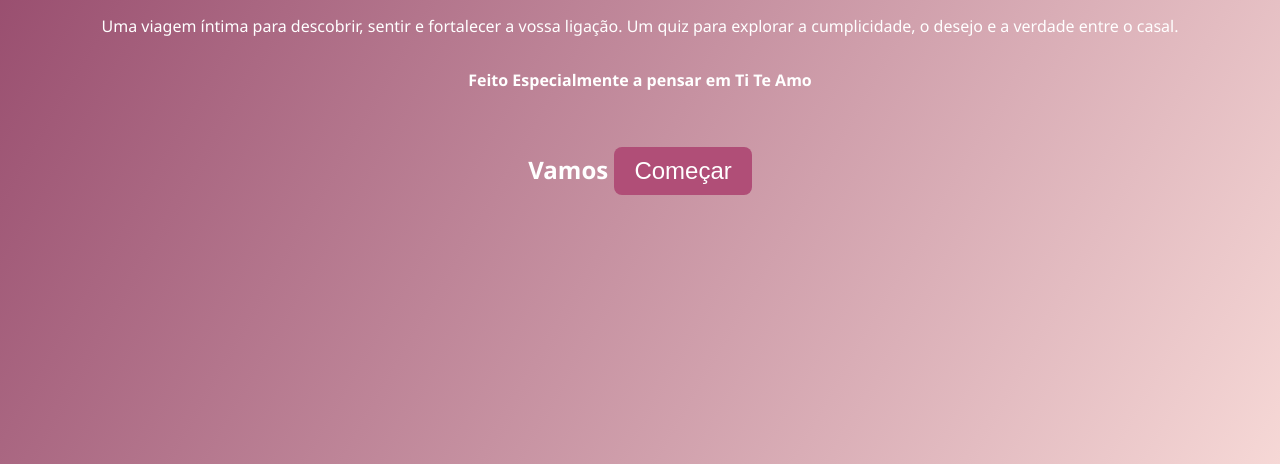
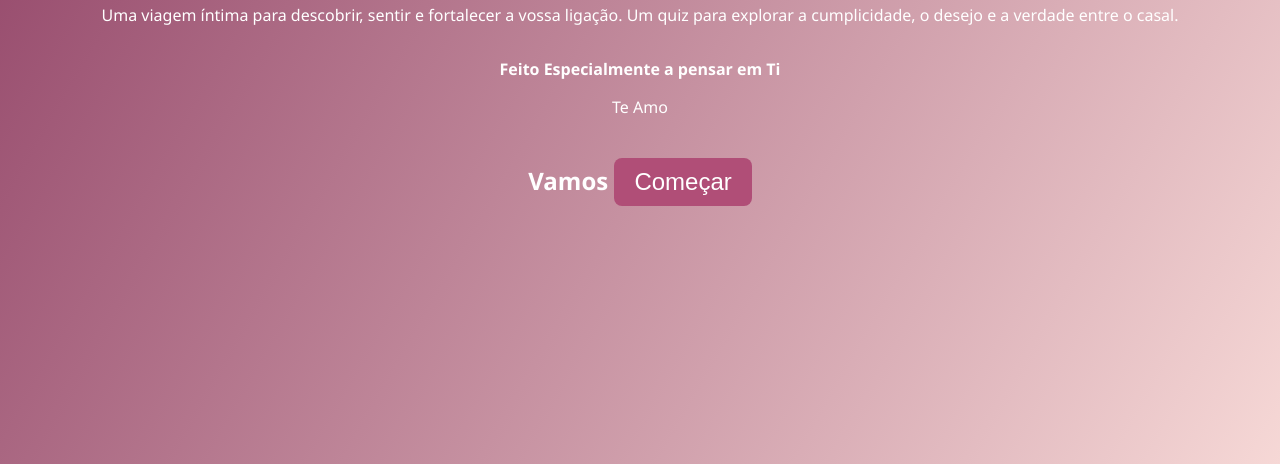
Before and after one commit to 19791985/Confiss-es-a-doisv2.52, a plain HTML site: page index.html in a window 1280 px wide. Shown: the part 336-800 px from the top of the page. Drawn offline with Linux system fonts and the light colour scheme.

Commit message:
Update index.html

```diff
--- a/index.html
+++ b/index.html
@@ -11,7 +11,7 @@
   <div id="intro" class="screen">
     <h1>Confissões a Dois</h1>
     <p>Uma viagem íntima para descobrir, sentir e fortalecer a vossa ligação. Um quiz para explorar a cumplicidade, o desejo e a verdade entre o casal.</p>
-    <p><strong>Feito Especialmente a pensar em Ti</strong</p>
+    <p><strong>Feito Especialmente a pensar em Ti</strong></p>
     <he>Te Amo</he>
     <h2><strong><span style="color: white;">Vamos</span></strong</h2>
     <button id="start-btn">Começar</button>
```
